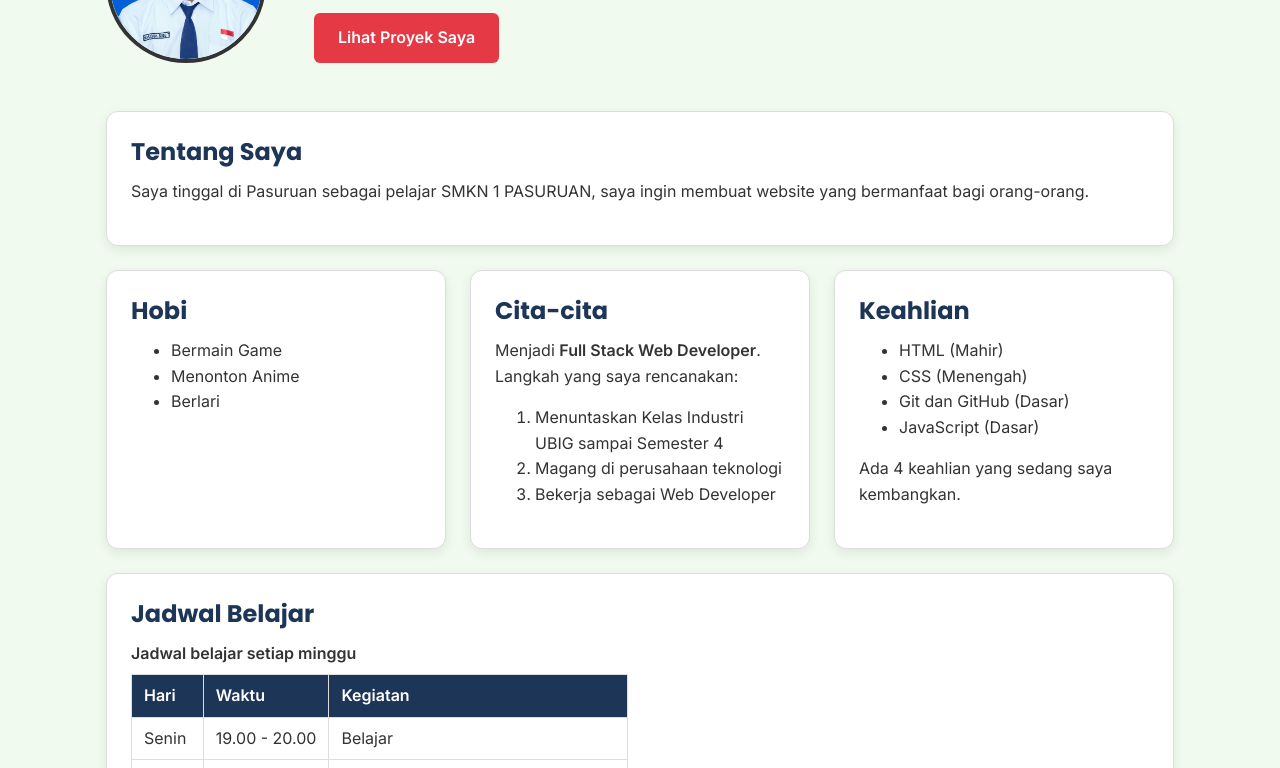
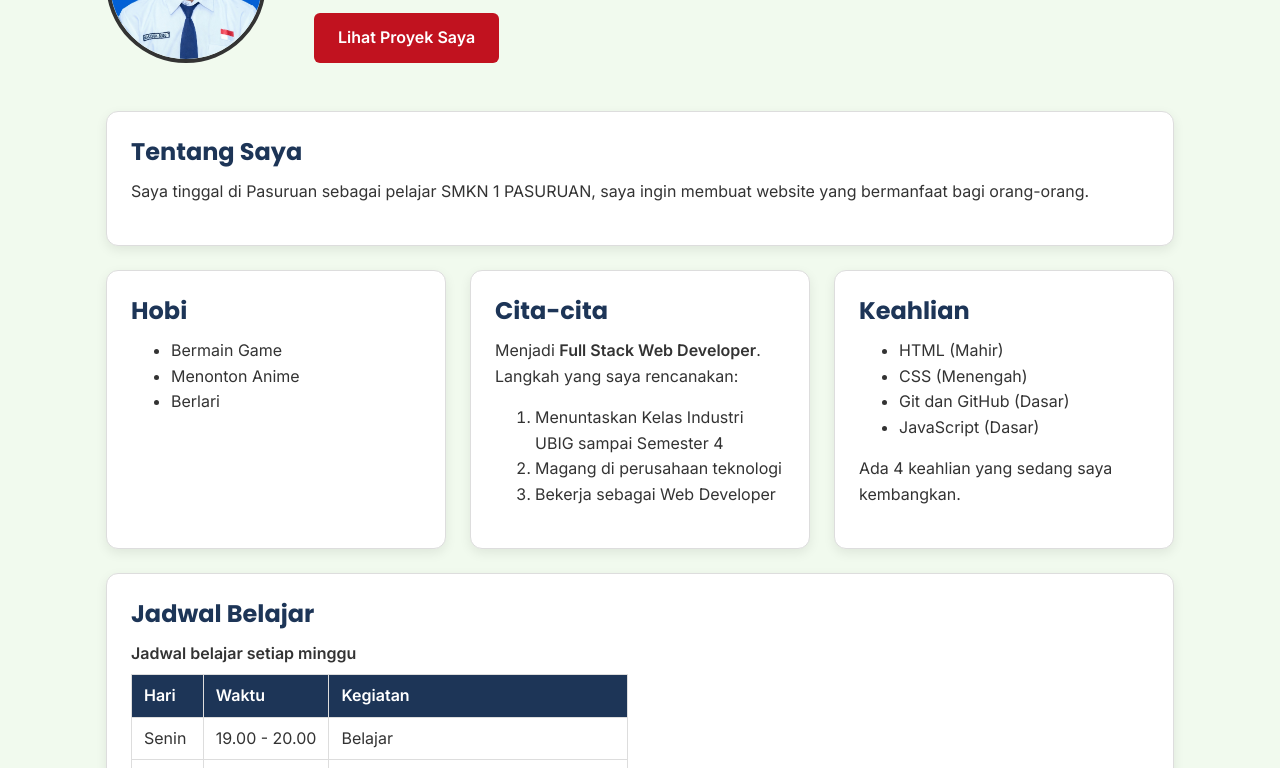
Before and after one commit to masychunsindu01/portofolio-sindu, a plain HTML site: page index.html in a window 1280 px wide. Shown: the part 243-1011 px from the top of the page. Drawn offline with Linux system fonts and the light colour scheme; no server answers.

Commit message:
fix: perbaiki kontras warna aksen dan tautan

```diff
--- a/css/style.css
+++ b/css/style.css
@@ -18,8 +18,8 @@ img {
 :root {
   --warna-utama: #1d3557;
   --warna-judul: #1d3557;
-  --warna-aksen: #e63946;
-  --warna-tautan: #e63946;
+  --warna-aksen: #C1121F;
+  --warna-tautan: #C1121F;
   --warna-latar: #f1faee;
   --warna-teks: #333333;
   --warna-kartu: #ffffff;
```
